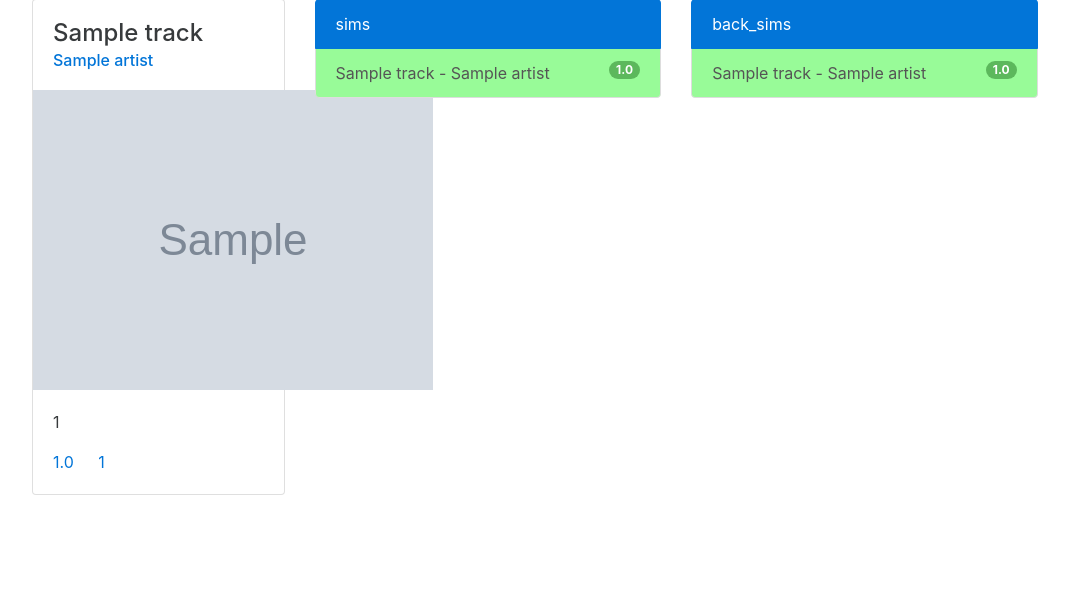
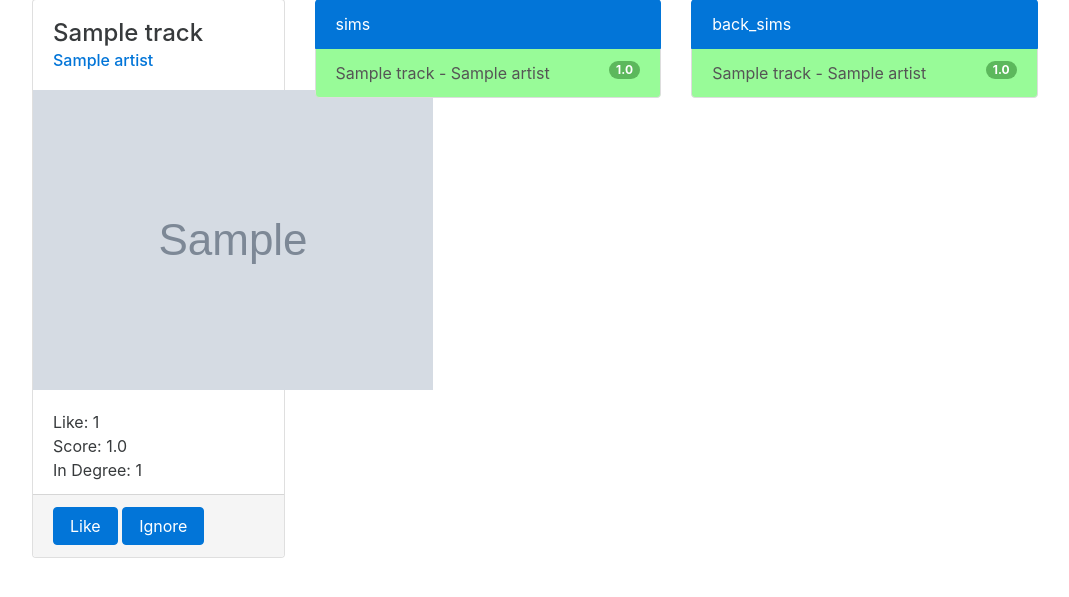
Before and after one commit to sudomakeinstall2/music-recom, a Flask app: page /track/1 in a window 1280 px wide. Shown: the part 81-678 px from the top of the page, without its empty margins (58-1127 px from the left). Run offline with Flask 2, Linux system fonts and the light colour scheme; a user stored in the database is signed in; tables that the repository leaves empty hold one stand-in row (values such as "Sample post"); grey boxes marked "Sample" are stand-in pictures; some libraries are stand-ins or nearby versions.

Commit message:
added like to track page and some bug fixes: calcualtion in status, error when not login

```diff
--- a/app/templates/status.html
+++ b/app/templates/status.html
@@ -22,7 +22,7 @@
       <div class="card-footer">
             <a href="#" class="btn btn-primary" action="like" track="{{track[1][0].name|safe}}" artist="{{track[1][0].artist.name|safe}}">Like</a>
             <a href="#" class="btn btn-primary" action="ignore" trackid="{{track[1][0].track_id}}">Ignore</a>
-        </div>
+      </div>
     </div>
     {% endfor %}
   </div>
--- a/app/templates/track.html
+++ b/app/templates/track.html
@@ -44,11 +44,13 @@
           <div>
             <img class="centered" src="{{image}}" alt="Card image">
           </div>
-          <div class="card-block">
-            <p class="card-text">{{track.like}}</p>
-            <a href="#" class="card-link">{{score}}</a>
-            <a href="#" class="card-link">{{in_degree}}</a>
+          <div class="card-block" style="padding-bottom:4.7rem">
+            <p class="card-text">Like: {{track.like}} <br> Score: {{score}} <br> In Degree: {{in_degree}}</p>
           </div>
+          <div class="card-footer">
+            <a href="#" class="btn btn-primary" action="like" track="{{track.trackName|safe}}" artist="{{track.artistName|safe}}">Like</a>
+            <a href="#" class="btn btn-primary" action="ignore" trackid="{{track.trackID}}">Ignore</a>
+            </div>
         </div>
     </div>
         <div class="col-md-4">
@@ -71,5 +73,24 @@
         var elem = $( this );
         $.notify(elem.attr("id"), {className:'info', autoHide: false});
     });
+        $( ".btn" ).click(function( eventObject ) {
+        var elem = $( this );
+        $.notify("Working...", {className:'info', autoHide: false});
+        if ( elem.attr( "action" )=="like" ) {
+            $.post( "/updateSong", { action: "like", artist: elem.attr("artist"), track: elem.attr("track") })
+             .done(function(data){
+                 window.location.reload();
+                  //$("#c"+elem.attr("trackid")).remove();
+                  })
+        }
+        if ( elem.attr( "action" )=="ignore" ) {
+            $.post( "/updateSong", { action: "ignore", track_id: elem.attr("trackid") })
+             .done(function(data){
+                 window.location.reload();
+                  //$("#c"+elem.attr("trackid")).remove();
+                  })
+        }
+    });
+
 </script>
 {% endblock %}
--- a/app/views.py
+++ b/app/views.py
@@ -187,7 +187,7 @@ def trackPage(track_id):
     back_sims = []
     for trackLink in track.back_sims:
         t = models.Track.query.get(trackLink.from_id)
-        if trackLink.from_id in user_likes:
+        if user_likes and trackLink.from_id in user_likes:
         	score += trackLink.match
         	in_degree += 1
         simple_tr = SimpleTrack(t.track_id,
@@ -244,7 +244,7 @@ def status():
             disliked_tracks.add(x.track_id)
     links = models.TrackLink.query.all()
     for link in links:
-        if link.to_id in dic:
+        if link.from_id in liked_tracks and link.to_id in dic:
             dic[link.to_id][1] = dic[link.to_id][1] + link.match
         elif link.from_id in liked_tracks and link.to_id not in liked_tracks and link.to_id not in disliked_tracks:
             t = models.Track.query.get(link.to_id)
```
